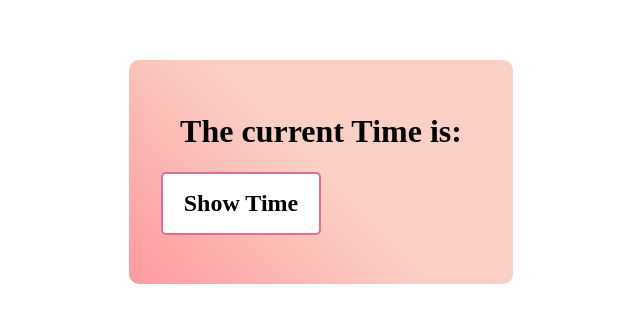
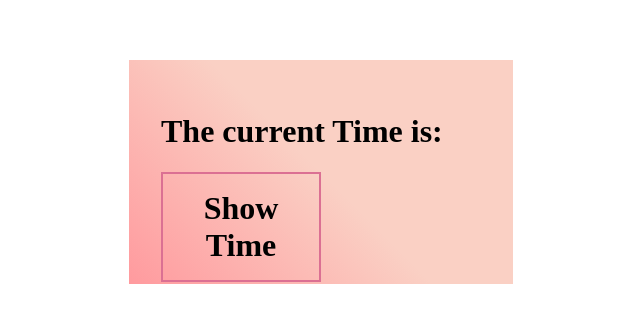
Before and after one commit to Raj1778/Current-Time, a plain HTML site: page index.html in a window 1280 px wide. Shown: the part 236-558 px from the top of the page, without its empty margins (319-959 px from the left). Drawn offline with Linux system fonts and the light colour scheme.

Commit message:
Fixed padding

```diff
--- a/index.html
+++ b/index.html
@@ -16,8 +16,6 @@
         padding: 2em;
         height: 10em;
         width: 20em;
-        text-align: center;
-        border-radius: 10px;
       }
       #Time {
         cursor: pointer;
@@ -27,15 +25,12 @@
         padding: 1rem;
         text-align: center;
         box-sizing: border-box;
-        font-size: 1.5rem;
-        font-weight: bold;
-        background: white;
-        border-radius: 5px;
       }
       @media (max-width: 600px) {
         .container > div {
           width: 90%;
           padding: 1.5em;
+          text-align: center;
         }
 
         #Time {
```
